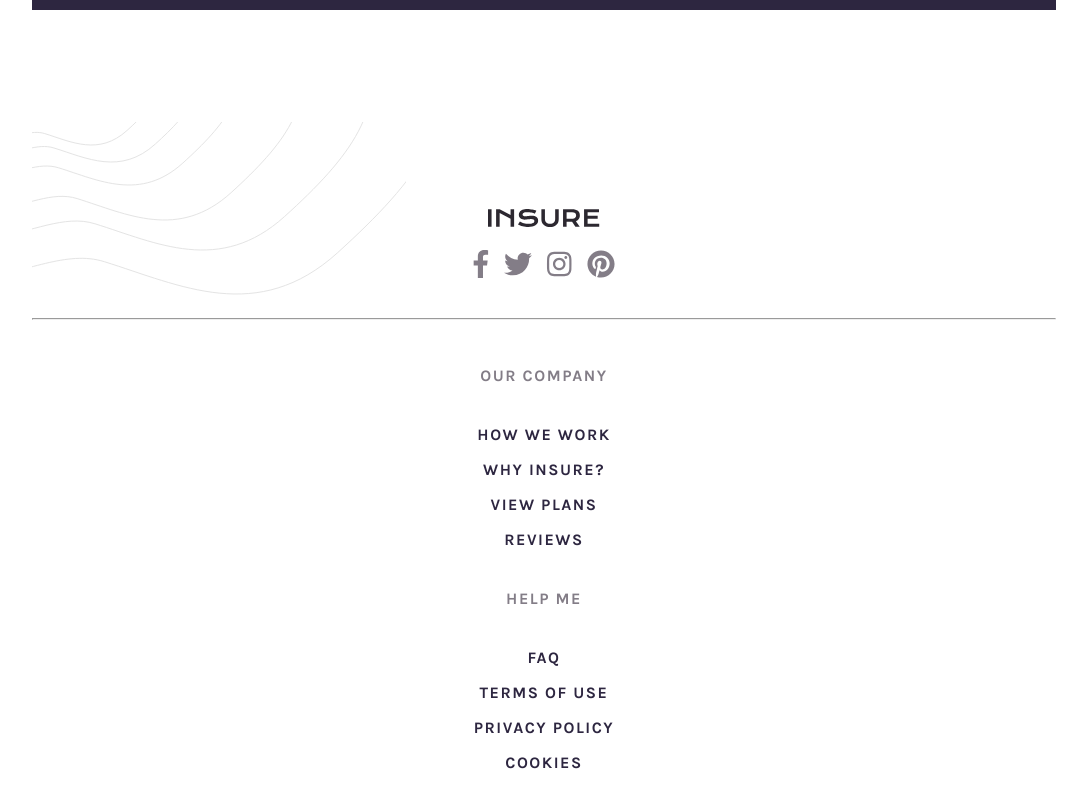
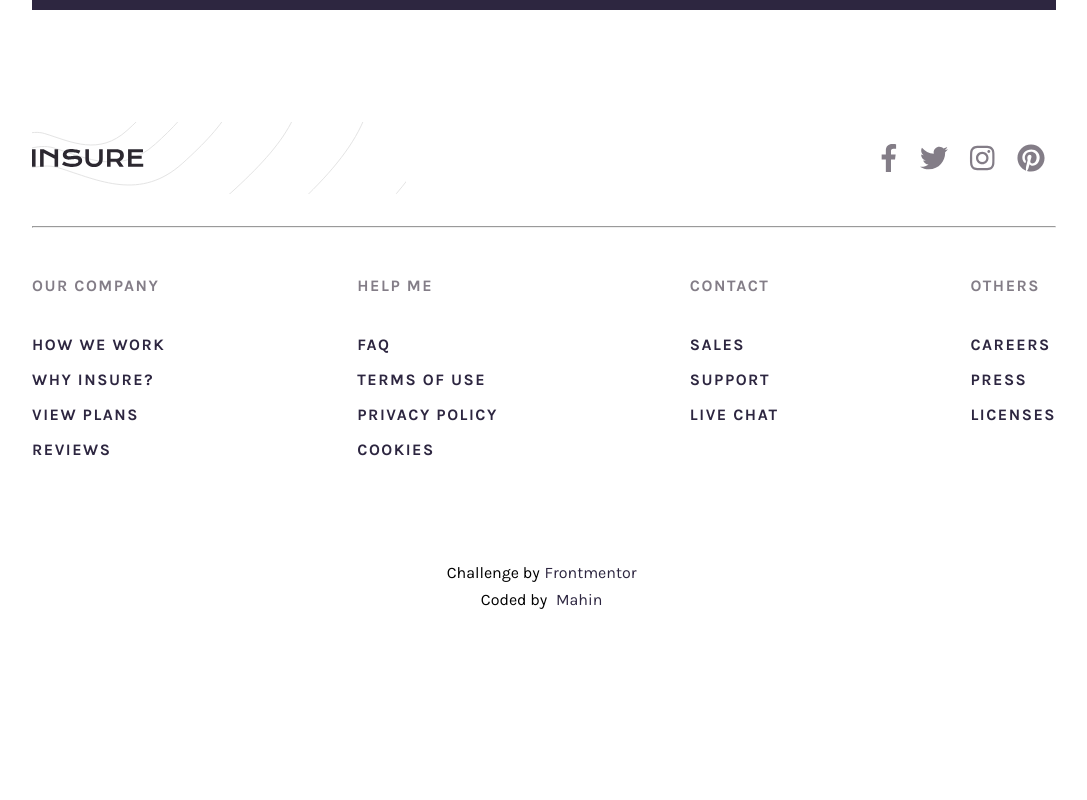
Before and after one commit to mahin-abdullah/Insure, a plain HTML site: page index.html in a window 1280 px wide. Shown: the part 1840-2640 px from the top of the page, without its empty margins (96-1183 px from the left). After the commit the page ends 2465 px from the top, so only its background shows below. Drawn offline with Linux system fonts and the light colour scheme.

Commit message:
Added the footer for larger screens.

```diff
--- a/index.html
+++ b/index.html
@@ -120,7 +120,7 @@
     <!-- Footer -->
     <footer>
       <div class="container">
-        <div class="footer__wrapper">
+        <div class="footer__wrapper container__footer row">
           <div class="logo">
             <img src="dist/images/logo.svg" alt="logo">
           </div>
@@ -131,9 +131,10 @@
             <i class="fab fa-instagram fa-lg"><a href="#"></a></i>
             <i class="fab fa-pinterest fa-lg"><a href="#"></a></i>
           </div>
-          <hr class="hr__footer">
         </div>
-
+      </div>
+      <hr class="hr__footer">
+      <div class="container row">
         <section class="footer__list col">
           <p class="footer__title">
             our company
@@ -171,11 +172,11 @@
           <a class="footer__item" href="#">press</a>
           <a class="footer__item" href="#">licenses</a>
         </section>
+      </div>
 
-        <div class="attribution">
-          <p>Challenge by<a class="attribution-link" href="#">Frontmentor</a></p>
-          <p>Coded by <a class="attribution-link" href="#">Mahin</a></p>
-        </div>
+      <div class="attribution">
+        <p>Challenge by<a class="attribution-link" href="#">Frontmentor</a></p>
+        <p>Coded by <a class="attribution-link" href="#">Mahin</a></p>
       </div>
     </footer>
     </div>
--- a/scss/_footer.scss
+++ b/scss/_footer.scss
@@ -1,5 +1,5 @@
 footer {
-  margin: 0 0 4.5em 0;
+  margin: 0 0 3em 0;
   .footer__wrapper {
     background: url(/dist/images/bg-pattern-footer-mobile.svg);
     background-repeat: no-repeat;
@@ -53,4 +53,73 @@ footer {
       opacity: 75%;
     }
   }
+
+  .attribution {
+    margin: 3em 0 0 0;
+    text-align: center;
+  }
+
+  .attribution p {
+    margin: 0;
+  }
+
+  .attribution p:nth-child(2) {
+    margin: 0.3em;
+  }
+
+  .attribution-section {
+    padding: 0.1em 0 0 0;
+  }
+
+  .attribution-link {
+    text-decoration: none;
+    color: $vio-color;
+  }
 }
+
+@media (min-width: 968px) {
+  footer {
+    margin: 0 0 1em 0;
+
+    .footer__wrapper {
+      padding: 1em 0;
+    }
+
+    .logo {
+      display: flex;
+      align-self: center;
+      padding: 0;
+    }
+
+    .social__icons {
+      display: flex;
+      align-self: center;
+
+      .fa-lg {
+        margin: 0 0.4em;
+      }
+    }
+
+    .hr__footer {
+      width: 80%;
+      margin: 2em auto 1em auto;
+    }
+
+    .footer__list {
+      text-align: start;
+    }
+
+    .attribution {
+      margin: 6em 0 0 0;
+      text-align: center;
+    }
+
+    .attribution p:nth-child(2) {
+      margin: 0.5em;
+    }
+
+    .attribution-link {
+      margin: 0.3em;
+    }
+  }
+}
--- a/scss/_presets.scss
+++ b/scss/_presets.scss
@@ -81,7 +81,8 @@ h6 {
     position: relative;
   }
 
-  .container__main {
+  .container__main,
+  .container__footer {
     width: 100%;
     margin: 0 auto;
 
--- a/scss/_secondary-section.scss
+++ b/scss/_secondary-section.scss
@@ -23,6 +23,10 @@
     width: 80%;
     padding: 2em 0;
 
+    .secondary__wrapper {
+      background: none;
+    }
+
     .secondary__title {
       padding: 0;
       font-size: 54px;
```
Also changed, not shown: dist/css/main.min.css, 1 other file.
